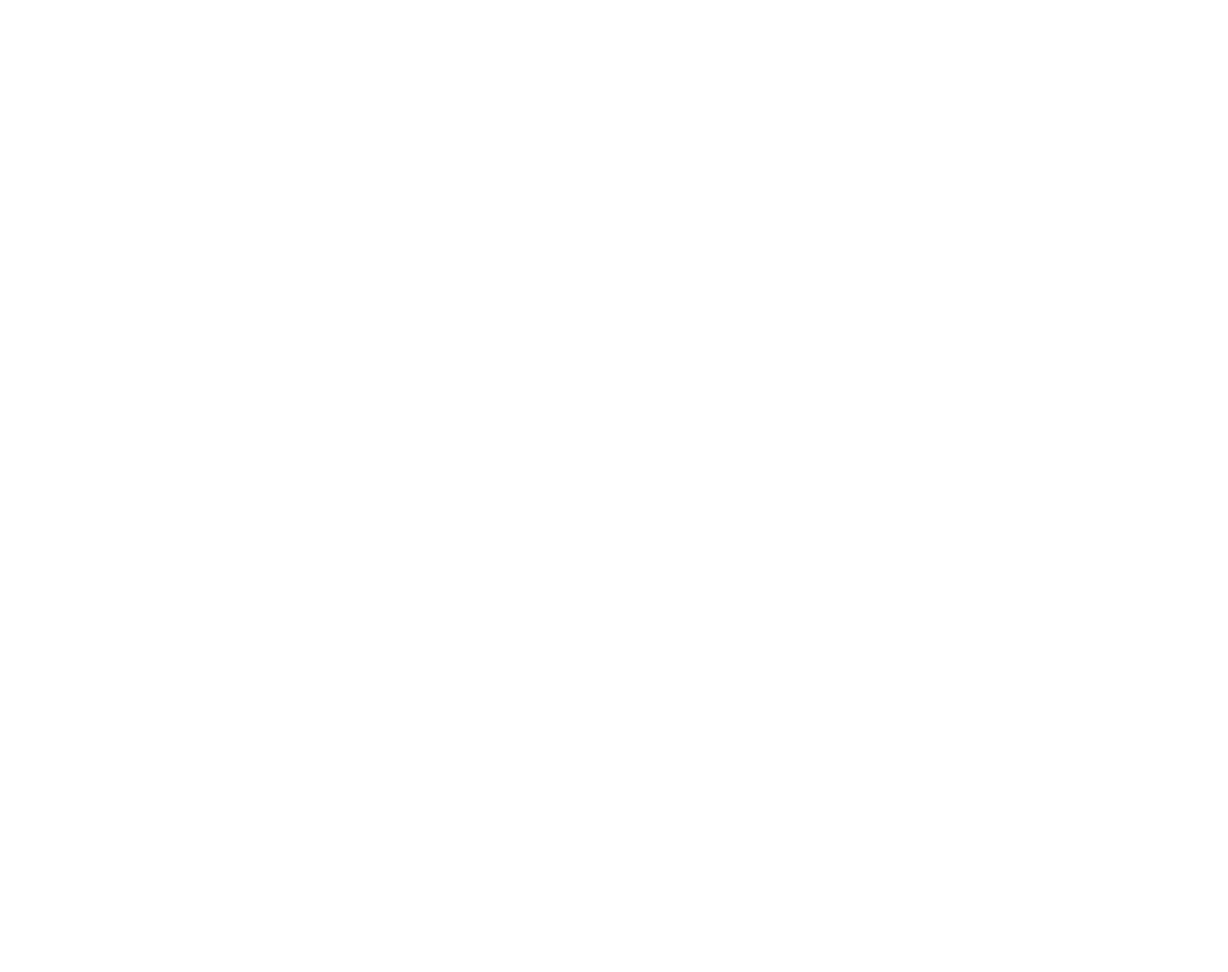
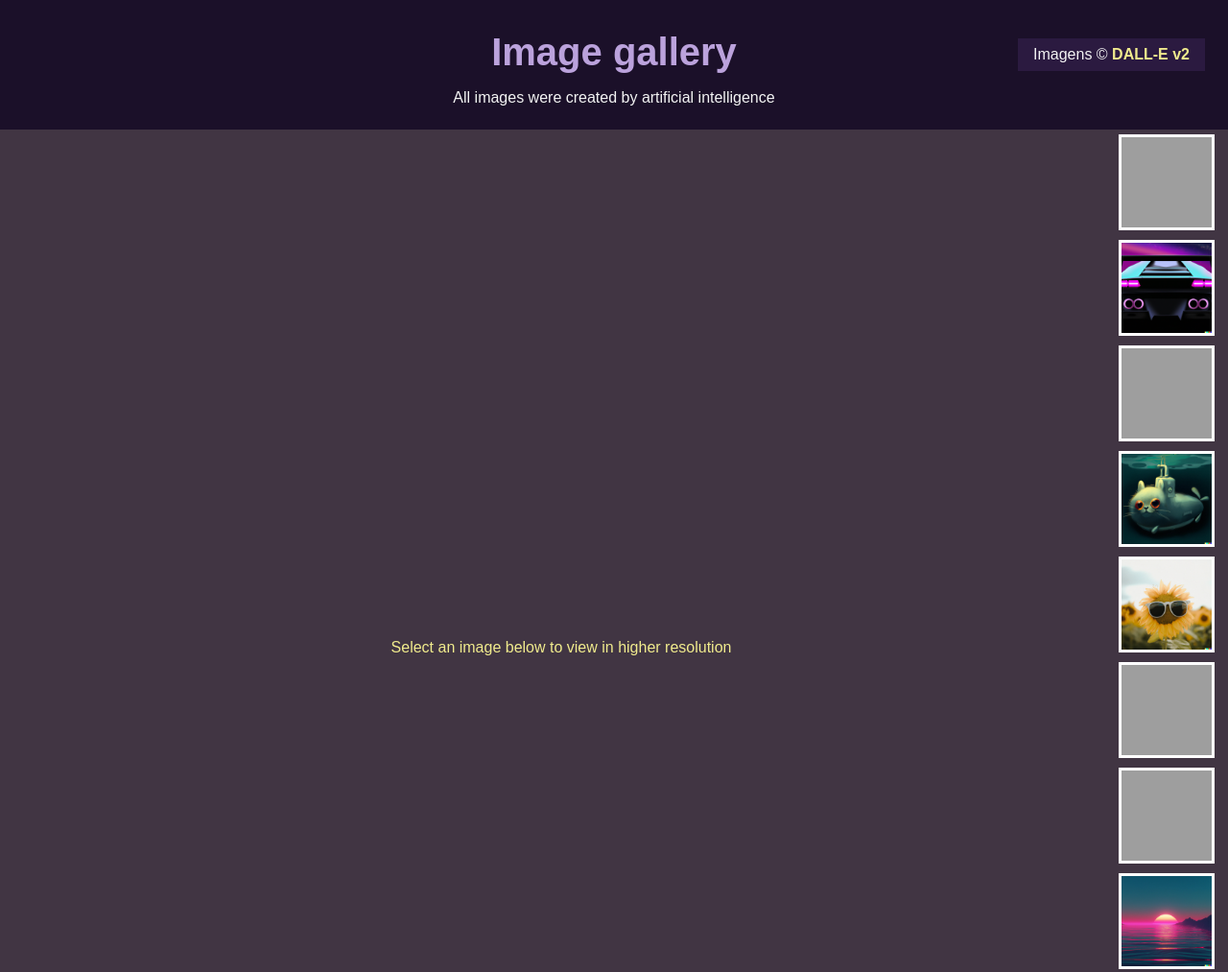
Before and after one commit to felipecomarques/image-gallery, a plain HTML site: page index.html in a window 1280 px wide. Shown: the top 1013 px of the page at 96% size. Before the commit the page ends 800 px from the top, so only its background shows below. Drawn offline with Linux system fonts and the light colour scheme; grey boxes are pictures that could not be loaded.

Commit message:
feat: Create HTML and CSS for the gallery

```diff
--- a/index.html
+++ b/index.html
@@ -1,12 +1,42 @@
 <!DOCTYPE html>
-<html lang="pt">
+<html lang="en">
 <head>
     <meta charset="UTF-8">
     <meta name="viewport" content="width=device-width, initial-scale=1.0">
-    <title>Galeria de Imagens</title>
+    <title>Image gallery</title>
     <link rel="stylesheet" href="./styles/style.css">
 </head>
 <body>
+    <header>
+        <h1 class="titulo">Image gallery</h1>
+        <p class="subtitulo">All images were created by artificial intelligence</p>
+        <p class="creditos">
+            <a href="https://labs.openai.com/" target="_blank">DALL-E v2</a>
+        </p>
+    </header>
+
+    <section id="galeria">
+        <div id="imagem-principal">
+            <p class="texto-alternativo">Select an image below to view in higher resolution</p>
+            <img src="">
+            <button class="anterior">&lt; <span>Previous</span></button>
+            <button class="proximo"><span>Next</span> &gt;</button>
+        </div>
+
+        <div id="imagens">
+            <img src="./assets/burger.png" alt="Picture of a hamburger">
+            <img src="./assets/car-futurista.png" alt="Picture of a futuristic car">
+            <img src="./assets/estatua.png" alt="Picture of a statue">
+            <img src="./assets/gato-submarino.png" alt="Picture of a cat-submarine">
+            <img src="./assets/girassol.png" alt="Picture of a sunflower">
+            <img src="./assets/macbook.png" alt="Picture of a macbook">
+            <img src="./assets/monster.png" alt="Picture of a monster">
+            <img src="./assets/por-do-sol.png" alt="Picture of a sunset">
+            <img src="./assets/rei-capivara.png" alt="Picture of a capybara king">
+            <img src="./assets/sorvetes-monstros.png" alt="Picture of icecreams">
+        </div>
+    </section>
+
     <script src="./scripts/app.js"></script>
 </body>
 </html>
--- a/styles/style.css
+++ b/styles/style.css
@@ -0,0 +1,136 @@
+* {
+    padding: 0;
+    margin: 0;
+    box-sizing: border-box;
+}
+body {
+    font-family: Arial, sans-serif;
+    font-size: 16px;
+    padding: 0;
+    margin: 0;
+    background-color: #413543;
+}
+header {
+    background-color: #1b1029;
+    color: #bba2dc;
+    text-align: center;
+    padding: 16px;
+}
+.titulo {
+    font-size: 2.5em;
+    margin: 16px 0;
+}
+.subtitulo {
+    margin: 0;
+    margin-bottom: 8px;
+    color: #f3f3f3;
+}
+
+.creditos::before {
+    content: "Imagens ©";
+    font-weight: thin;
+    color: #f3f3f3;
+}
+.creditos {
+    margin: 0;
+    background: #2b1a40;
+    padding: 8px 16px;
+    margin-top: 16px;
+    display: inline-block;
+    position: absolute;
+    top: 24px;
+    right: 24px;
+}
+.creditos a {
+    color: #F0EB8D;
+    text-decoration: none;
+    font-weight: bold;
+}
+
+/* Estiliza a seção da galeria */
+#galeria {
+    display: flex;
+    flex-direction: row;
+    flex-wrap: wrap;
+    justify-content: center;
+    align-items: center;
+}
+
+#imagem-principal {
+    text-align: center;
+    width: 90%;
+    height: 1024px;
+    max-height: 80vh;
+    display: flex;
+    flex-direction: column;
+    justify-content: center;
+    align-items: center;
+    text-align: center;
+    position: relative;
+}
+.texto-alternativo {
+    color: #F0EB8D;
+    padding: 16px 8px;
+}
+#imagem-principal img {
+    max-width: 100%;
+    max-height: 500px;
+    margin-bottom: 20px;
+}
+#imagens {
+    display: flex;
+    flex-direction: column;
+    flex-wrap: wrap;
+    justify-content: center;
+    align-items: center;
+}
+#imagens img {
+    width: 100px;
+    height: 100px;
+    margin: 5px;
+    cursor: pointer;
+    border: 3px solid white;
+    transition: all 0.3s ease-in-out;
+}
+#imagens img:hover {
+    border-color: #333;
+    transform: scale(1.2);
+}
+#imagem-principal:hover .anterior,
+#imagem-principal:hover .proximo {
+    display: block;
+}
+.anterior,
+.proximo {
+    display: none;
+    font-size: 1em;
+    background-color: #333;
+    color: white;
+    border: none;
+    cursor: pointer;
+    outline: none;
+    position: absolute;
+    padding: 16px;
+}
+.anterior span,
+.proximo span {
+    padding: 0 8px;
+    display: none;
+}
+.anterior {
+    left: 48px;
+}
+.proximo {
+    right: 48px;
+}
+.anterior:hover,
+.proximo:hover {
+    background-color: #964af3;
+}
+.anterior:hover span,
+.proximo:hover span{
+    display: inline-block;
+}
+#imagens img.selecionada {
+    border-color: #964af3;
+}
```
